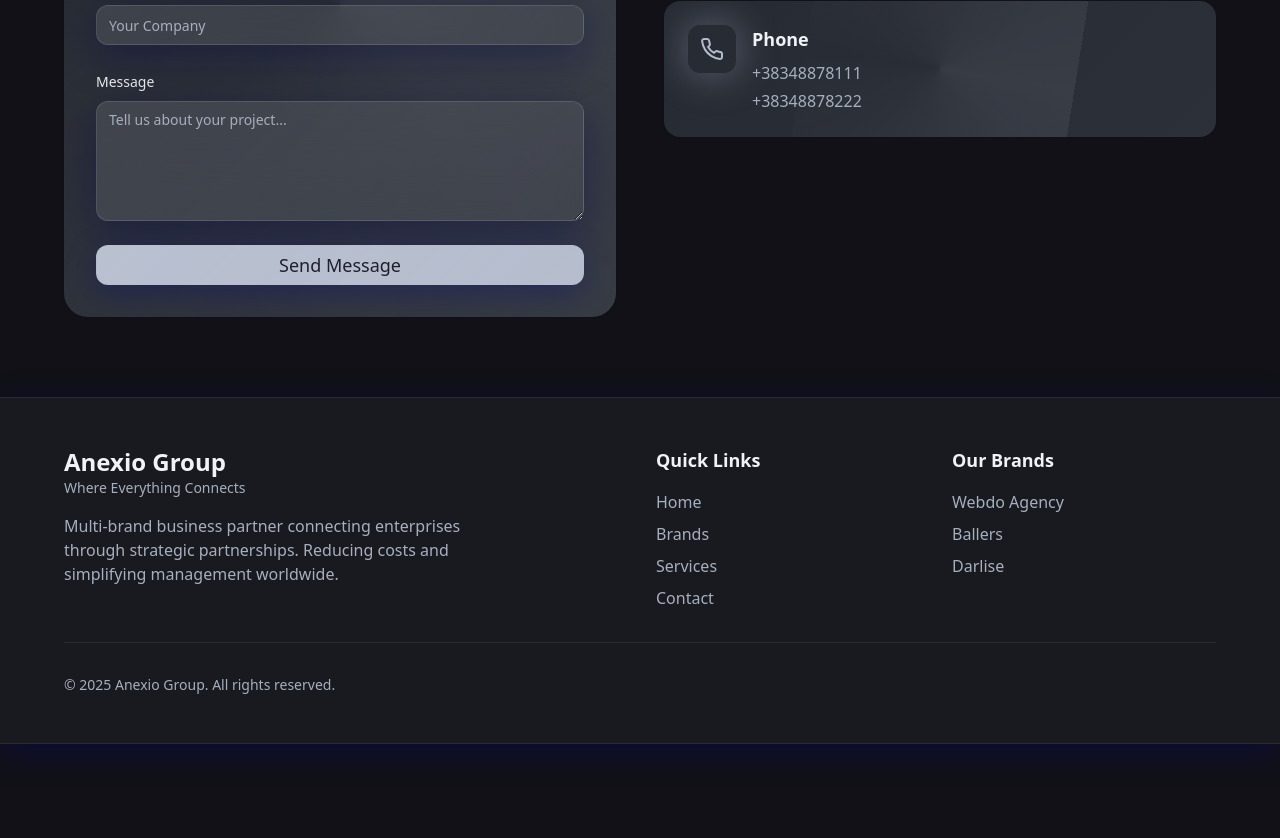
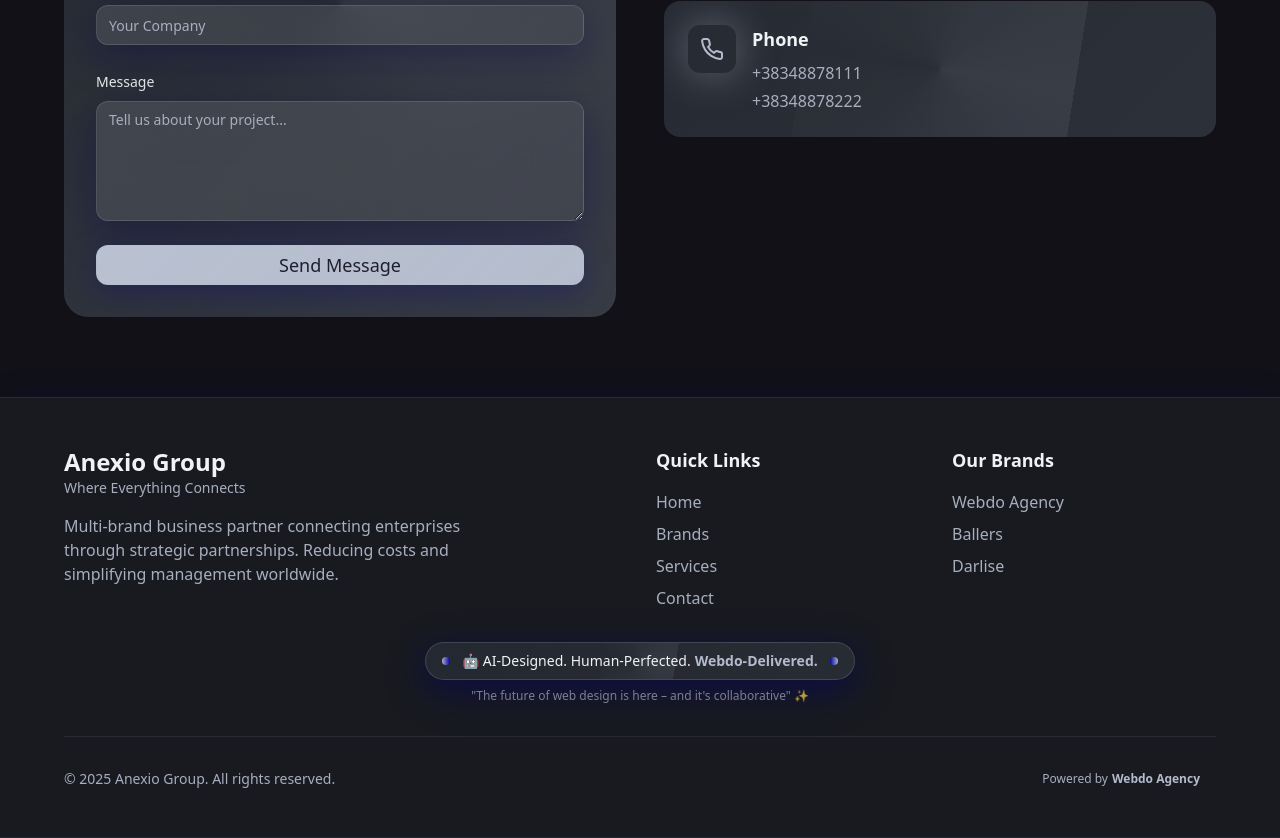
Before and after one commit to webdoagency/anexiogroup, a React (Vite) app: page / in a window 1280 px wide. Shown: the part 2839-3677 px from the top of the page. Before the commit the page ends 3583 px from the top, so only its background shows below. Built offline with nearby package versions, Linux system fonts and the light colour scheme; the HTML template or start-up script is replaced by a standard one.

Commit message:
Add attribution text

```diff
--- a/src/components/Footer.tsx
+++ b/src/components/Footer.tsx
@@ -72,14 +72,39 @@ const Footer = () => {
           </div>
         </div>
 
+        {/* Viral AI Badge */}
+        <div className="mb-8 text-center">
+          <div className="inline-flex items-center glass-card px-4 py-2 rounded-full border border-primary/20 hover:border-primary/40 transition-all hover-lift">
+            <div className="w-2 h-2 rounded-full bg-gradient-to-r from-primary to-accent animate-pulse mr-3"></div>
+            <span className="text-sm font-medium text-foreground">
+              🤖 AI-Designed. Human-Perfected.
+              <span className="text-primary font-semibold ml-1">Webdo-Delivered.</span>
+            </span>
+            <div className="w-2 h-2 rounded-full bg-gradient-to-r from-accent to-primary animate-pulse ml-3"></div>
+          </div>
+          <p className="text-xs text-muted-foreground mt-2 opacity-70">
+            "The future of web design is here – and it's collaborative" ✨
+          </p>
+        </div>
+
         {/* Bottom Bar */}
         <div className="pt-8 border-t border-primary/10">
           <div className="flex flex-col md:flex-row justify-between items-center">
             <p className="text-muted-foreground text-sm mb-4 md:mb-0">
               © {currentYear} Anexio Group. All rights reserved.
             </p>
-
-
+            <div className="flex items-center space-x-4">
+              <a
+                href="https://webdoagency.com"
+                target="_blank"
+                rel="noopener noreferrer"
+                className="text-xs text-muted-foreground hover:text-primary transition-colors flex items-center group"
+              >
+                Powered by
+                <span className="font-semibold ml-1 text-primary">Webdo Agency</span>
+                <ExternalLink className="w-3 h-3 ml-1 opacity-0 group-hover:opacity-100 transition-opacity" />
+              </a>
+            </div>
           </div>
         </div>
       </div>
```
